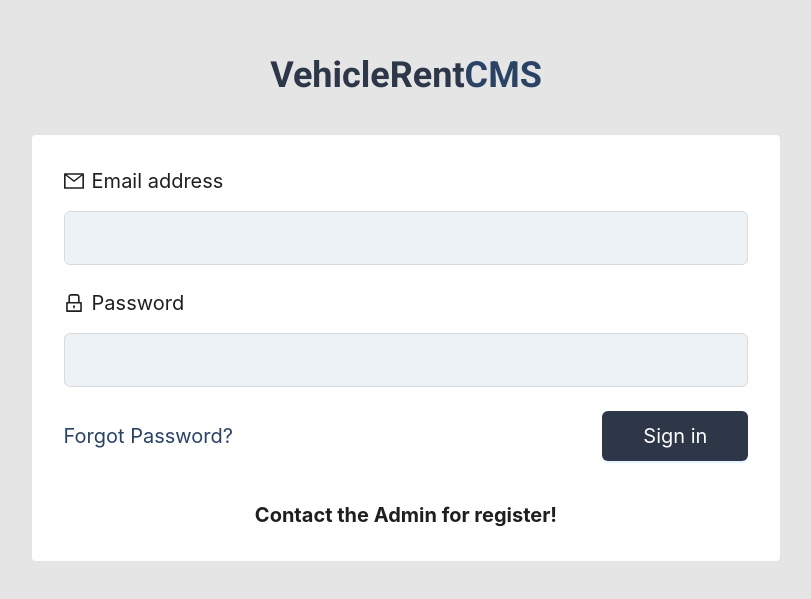
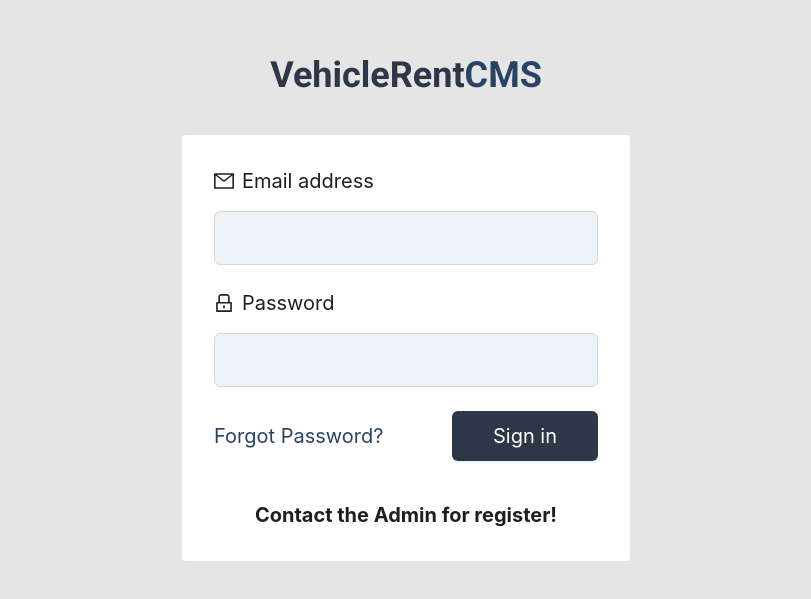
Before and after one commit to BudiSetyo/vehicleRent-cms, a Next.js app: page /auth in a window 1280 px wide. Shown: the part 105-704 px from the top of the page, without its empty margins (234-1045 px from the left). Built offline with nearby package versions, Linux system fonts and the light colour scheme; no server answers.

Commit message:
fix: add max width to auth form

```diff
--- a/src/pages/auth/index.js
+++ b/src/pages/auth/index.js
@@ -61,7 +61,7 @@ const Auth = () => {
             VehicleRent<span className="text-san-juan">CMS</span>
           </h1>
 
-          <div className="bg-white md:w-3/5 w-full mt-10 mb-36 rounded p-8 ">
+          <div className="bg-white max-w-md md:w-3/5 w-full mt-10 mb-36 rounded p-8 ">
             <Form layout="vertical" onFinish={handleSubmitForm}>
               <Form.Item
                 label={
```
